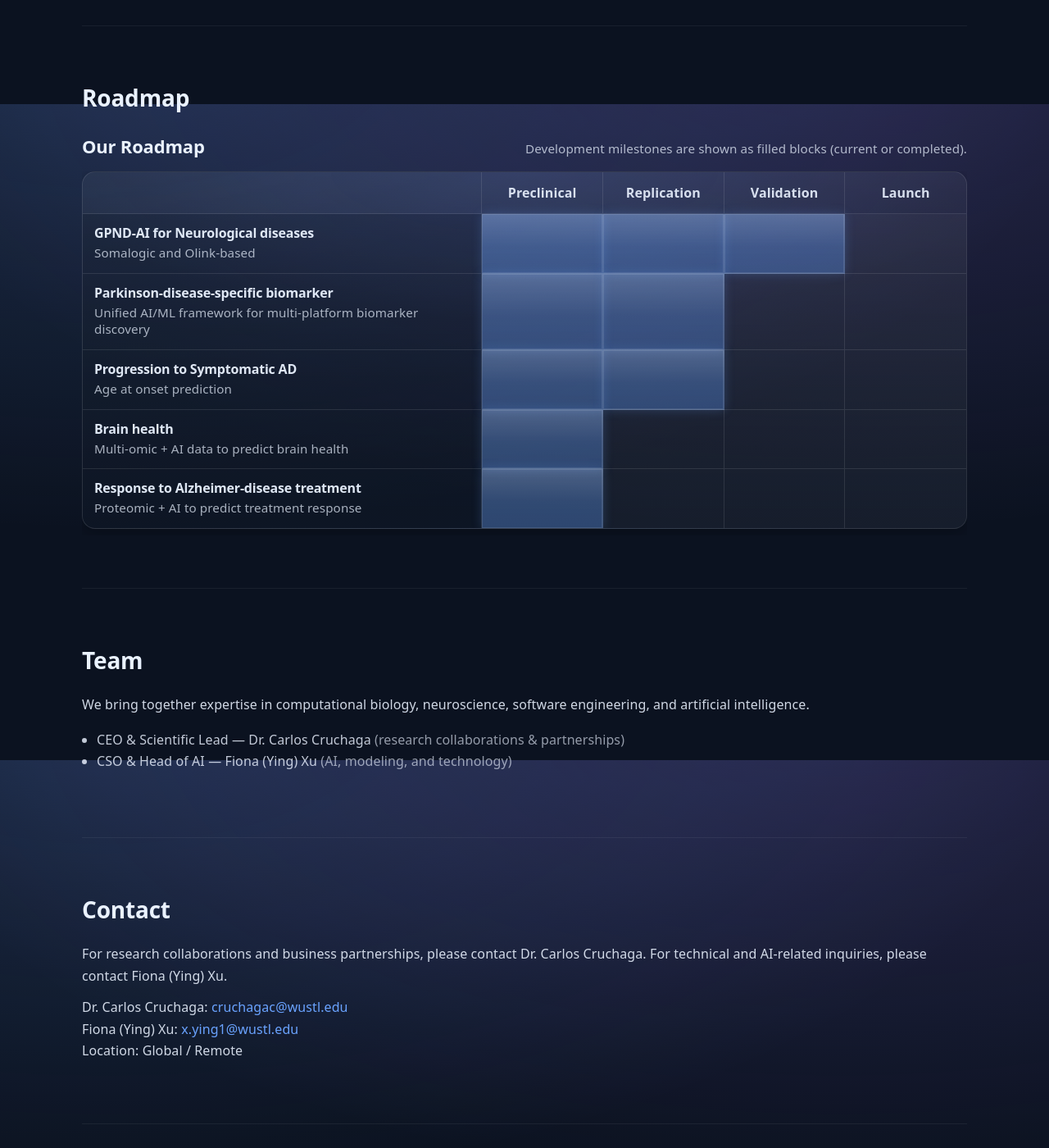
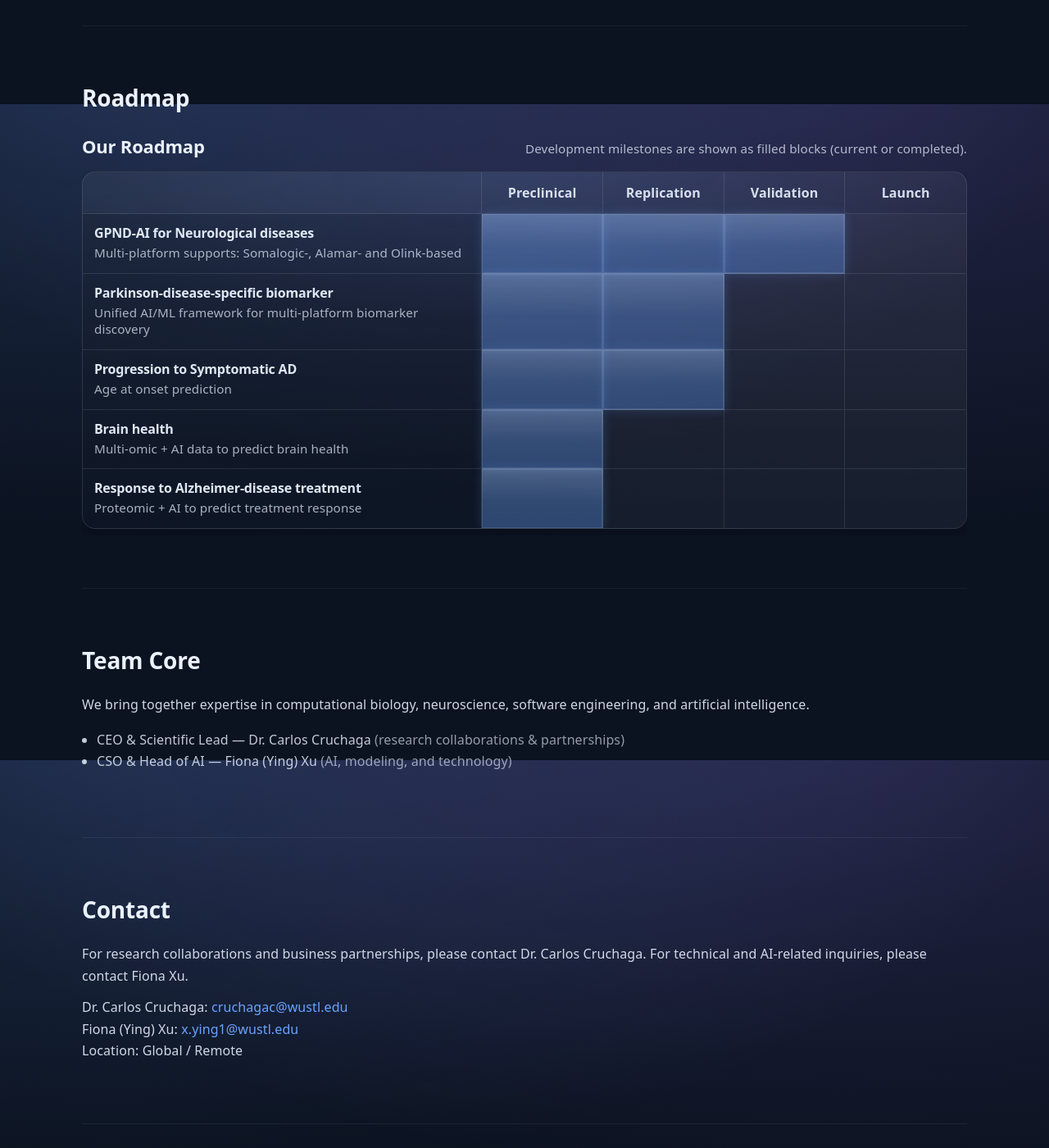
Before and after one commit to YingXu001/Andia_Health_Home, a React (Vite) app: page / in a window 1280 px wide. Shown: the part 3073-4473 px from the top of the page at 82% size. Built offline with nearby package versions, Linux system fonts and the light colour scheme.

Commit message:
update some formats

```diff
--- a/src/App.jsx
+++ b/src/App.jsx
@@ -162,7 +162,7 @@ export default function App() {
           <RoadmapTable />
         </Section>
 
-        <Section id="team" title="Team">
+        <Section id="team" title="Team Core">
           <p>
             We bring together expertise in computational biology, neuroscience, software engineering,
             and artificial intelligence.
@@ -182,7 +182,7 @@ export default function App() {
         <Section id="contact" title="Contact">
           <p>
             For research collaborations and business partnerships, please contact Dr. Carlos Cruchaga.
-            For technical and AI-related inquiries, please contact Fiona (Ying) Xu.
+            For technical and AI-related inquiries, please contact Fiona Xu.
           </p>
           <p>
             Dr. Carlos Cruchaga:{" "}
@@ -215,11 +215,11 @@ export default function App() {
             </li>
 
             <li id="ref-2">
-              Western D, Timsina J, Wang L, <i>et al.</i>
+              Western D, Timsina J, Wang L, <i>et&nbsp;al.</i>{" "}
               <strong>
                 Proteogenomic analysis of human cerebrospinal fluid identifies neurologically relevant regulation
                 and implicates causal proteins for Alzheimer’s disease.
-              </strong>
+              </strong>{" "}
               <i>Nature Genetics</i>. 2024;56:2672–2684.
               <a href="https://doi.org/10.1038/s41588-024-01972-8" target="_blank" rel="noopener noreferrer">
                 https://doi.org/10.1038/s41588-024-01972-8
@@ -227,11 +227,11 @@ export default function App() {
             </li>
 
             <li id="ref-3">
-              Ali M, Erabadda B, Chen Y, <i>et al.</i>
+              Ali M, Erabadda B, Chen Y, <i>et&nbsp;al.</i>{" "}
               <strong>
                 Shared and disease-specific pathways in frontotemporal dementia and Alzheimer’s and Parkinson’s
                 diseases.
-              </strong>
+              </strong>{" "}
               <i>Nature Medicine</i>. 2025;31:2567–2577.
               <a href="https://doi.org/10.1038/s41591-025-03833-1" target="_blank" rel="noopener noreferrer">
                 https://doi.org/10.1038/s41591-025-03833-1
@@ -239,10 +239,10 @@ export default function App() {
             </li>
 
             <li id="ref-4">
-              Shen Y, Timsina J, Heo G, <i>et al.</i>
+              Shen Y, Timsina J, Heo G, <i>et&nbsp;al.</i>{" "}
               <strong>
                 CSF proteomics identifies early changes in autosomal dominant Alzheimer’s disease.
-              </strong>
+              </strong>{" "}
               <i>Cell</i>. 2024;187:6309–6326.e15.
               <a href="https://doi.org/10.1016/j.cell.2024.08.049" target="_blank" rel="noopener noreferrer">
                 https://doi.org/10.1016/j.cell.2024.08.049
--- a/src/components/RoadmapTable.jsx
+++ b/src/components/RoadmapTable.jsx
@@ -4,7 +4,7 @@ export default function RoadmapTable() {
   const rows = [
     {
       title: "GPND-AI for Neurological diseases",
-      subtitle: "Somalogic and Olink-based",
+      subtitle: "Multi-platform supports: Somalogic-, Alamar- and Olink-based",
       filled: { Preclinical: true, Replication: true, Validation: true, Launch: false },
     },
     {
```
